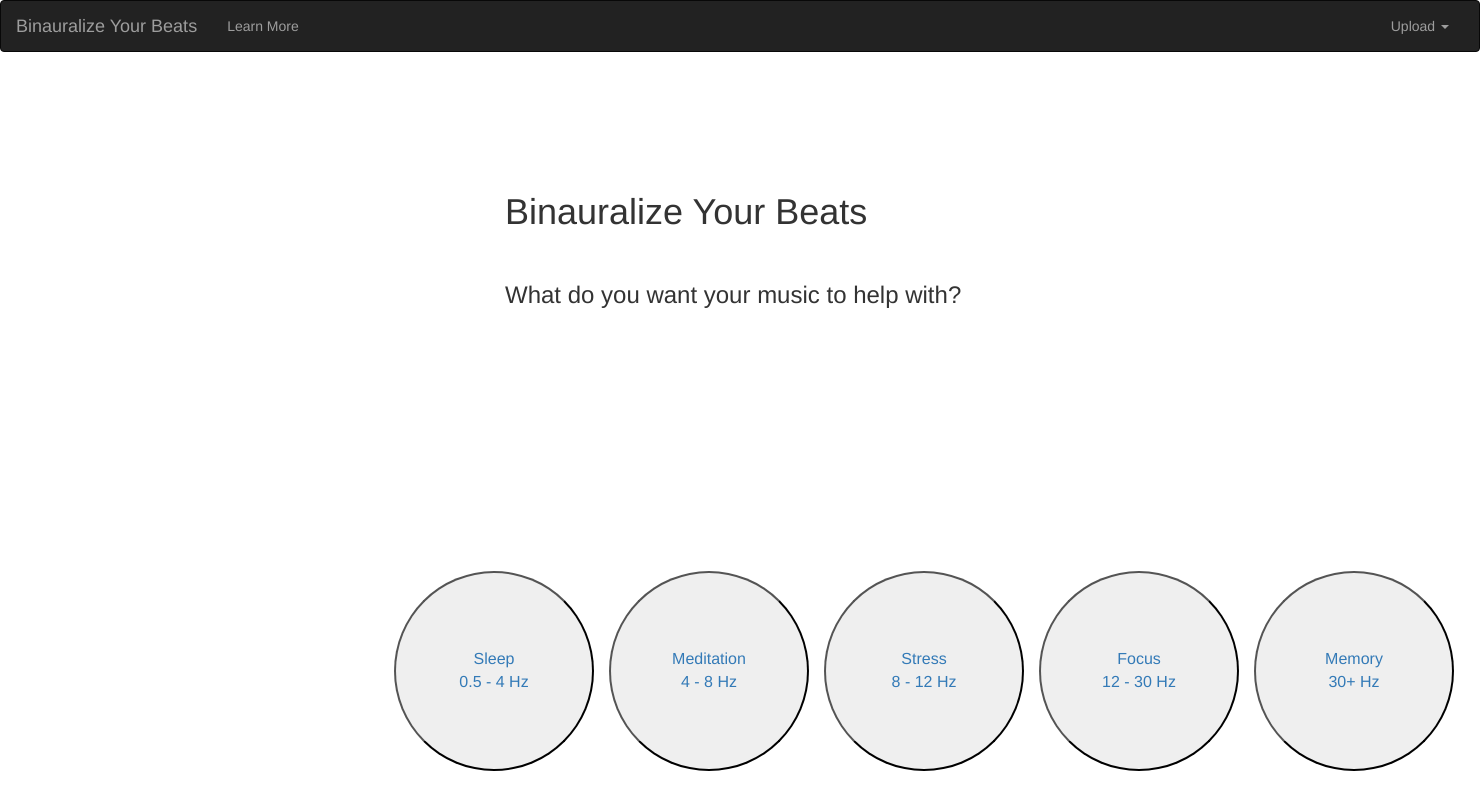
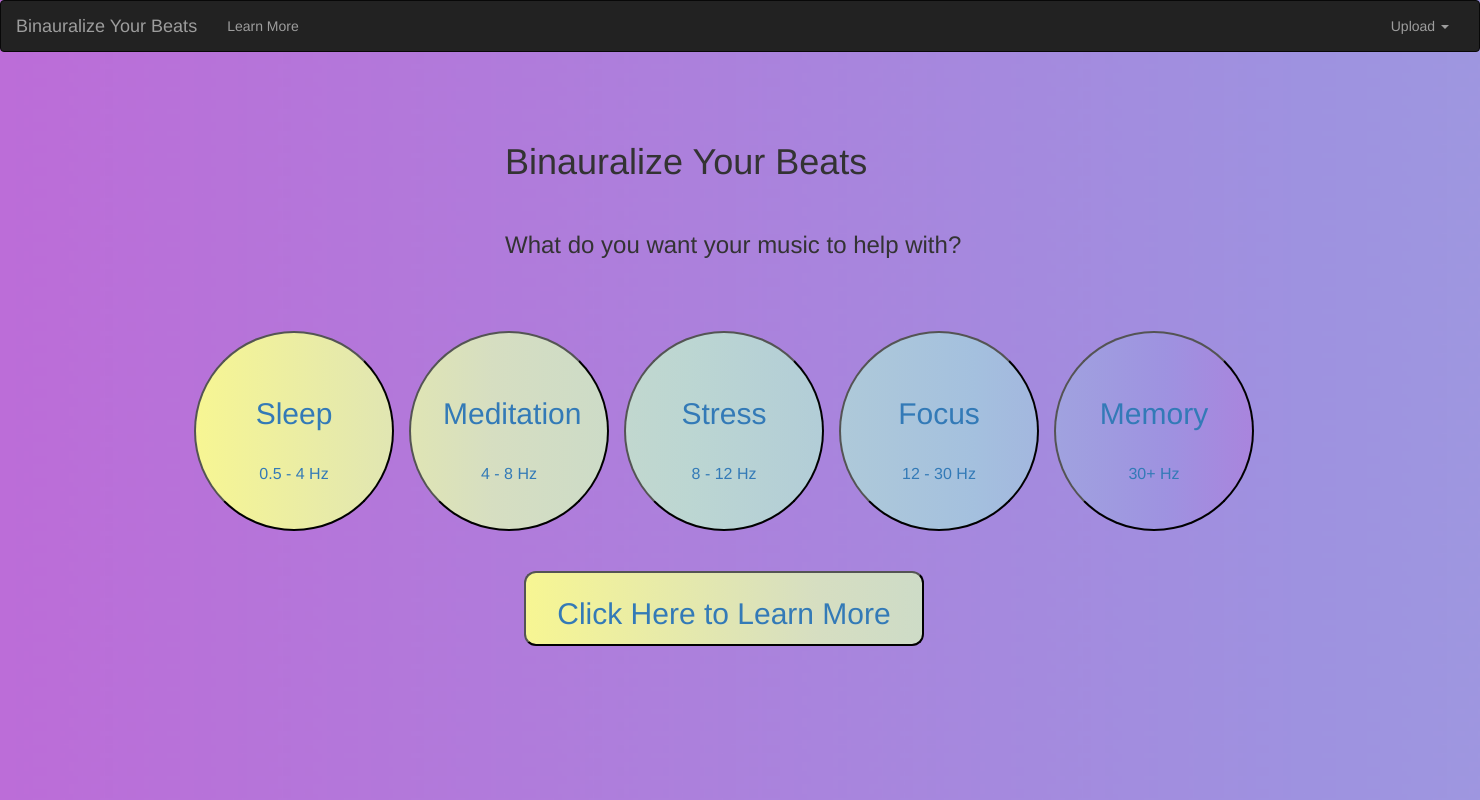
Before and after one commit to combover01/binauralize-your-beats, a Flask app: template templates/landing.html in a window 1480 px wide. Run offline with Flask 2, Linux system fonts and the light colour scheme; the template is opened without the code that fills it, so the values that code supplies are empty; some libraries are stand-ins or nearby versions.

Commit message:
Buttons and Backgrounds
adding colors and cenetering buttons

```diff
--- a/templates/landing.html
+++ b/templates/landing.html
@@ -8,64 +8,103 @@
         <style type="text/css">
           .container {
             max-width: 500px;
-            padding-top: 100px;
+            padding-top: 50px;
           }
 		  body {
-			background-image: url("");
+			background-image:url("gradient1.png");
+			background-repeat: repeat-y;
+			background-size: cover;
 				}
+
 		.Sleep {
 			padding: 15px 32px;
 			font-size: 16px;
 			border-radius: 70%;
+			background-image: url("button1.png");
 			position: absolute;
 				width: 200px;
 				height: 200px;
-				left: 394px;
-				top: 571px;
+				left: 194px;
+				top: 331px;
 			}
+		.Sleep:hover{
+		box-shadow: 0 12px 16px 0 rgba(0,0,0,0.24), 0 17px 50px 0 rgba(0,0,0,0.19);
+		}
+
 		.Meditation {
 			padding: 15px 32px;
 			font-size: 16px;
+			background-image:url("button2.png");
 			border-radius: 70%;
 				position: absolute;
 				width: 200px;
 				height: 200px;
-				left: 609px;
-				top: 571px;
+				left: 409px;
+				top: 331px;
+		}
+		.Meditation:hover{
+		box-shadow: 0 12px 16px 0 rgba(0,0,0,0.24), 0 17px 50px 0 rgba(0,0,0,0.19);
 		}
 		.Stress {
 			padding: 15px 32px;
 			font-size: 16px;
+			background-image:url("button3.png");
 			border-radius: 70%;
 				position: absolute;
 				width: 200px;
 				height: 200px;
-				left: 824px;
-				top: 571px;
+				left: 624px;
+				top: 331px;
 				}
+		.Stress:hover{
+		box-shadow: 0 12px 16px 0 rgba(0,0,0,0.24), 0 17px 50px 0 rgba(0,0,0,0.19);
+		}
 		.Focus {
 			padding: 15px 32px;
 			font-size: 16px;
+			background-image:url("button4.png");
 			border-radius: 70%;
 				position: absolute;
 				width: 200px;
 				height: 200px;
-				left: 1039px;
-				top: 571px;
+				left: 839px;
+				top: 331px;
 			}
-
+		.Focus:hover{
+		box-shadow: 0 12px 16px 0 rgba(0,0,0,0.24), 0 17px 50px 0 rgba(0,0,0,0.19);
+		}
 		.Memory {
 			padding: 15px 32px;
 			font-size: 16px;
+			background-image:url("button5.png");
 			border-radius: 70%;
 				position: absolute;
 				width: 200px;
 				height: 200px;
-				left: 1254px;
+				left: 1054px;
+				top: 331px;
+				}
+		.Memory:hover{
+		box-shadow: 0 12px 16px 0 rgba(0,0,0,0.24), 0 17px 50px 0 rgba(0,0,0,0.19);
+		}
+		.learn {
+			padding 14px 40px
+			font-size 40px;
+			background-image:url("gradients.png");
+			border-radius: 12px ;
+			position: absolute;
+				width: 400px;
+				height: 75px;
+				left:524px;
 				top: 571px;
 				}
+		.learn:hover{
+		box-shadow: 0 12px 16px 0 rgba(0,0,0,0.24), 0 17px 50px 0 rgba(0,0,0,0.19);
+		}
 
-        </style>
+
+
+				</style>
     </head>
 
     <body>
@@ -109,42 +148,50 @@
         </div>
         <br>
         <div>
+
+
     <a href='upload.html'>
       <button class="Sleep">
-        Sleep
+        <h2>Sleep</h2>
         <br>
         0.5 - 4 Hz
       </button>
     </a>
     <a href='upload.html'>
       <button class="Meditation">
-        Meditation
+        <h2>Meditation</h2>
         <br>
         4 - 8 Hz
        </button>
     </a>
     <a href='upload.html'>
       <button class="Stress">
-        Stress
+        <h2>Stress</h2>
         <br>
         8 - 12 Hz
       </button>
     </a>
     <a href='upload.html'>
       <button class="Focus">
-        Focus
+        <h2>Focus</h2>
         <br>
         12 - 30 Hz
       </button>
     </a>
     <a href='upload.html'>
       <button class="Memory">
-        Memory
+        <h2>Memory</h2>
         <br>
         30+ Hz
       </button>
     </a>
         </div>
+	<br>
+	<a href='edu.html'>
+		<button class="learn">
+			<h2>Click Here to Learn More</h2>
+			</button>
+	</a>
         <script src="http://code.jquery.com/jquery-1.10.2.min.js"></script>
         <script src="http://netdna.bootstrapcdn.com/bootstrap/3.0.0/js/bootstrap.min.js"></script>
 
--- a/templates/upload.html
+++ b/templates/upload.html
@@ -12,6 +12,11 @@
       max-width: 500px;
       padding-top: 100px;
     }
+	body {
+			background-image:url("gradient1.png");
+			background-repeat: repeat-y;
+			background-size: cover;
+				}
   </style>
 </head>
 
```
Also changed, not shown: templates/edu.html (+7 -2 lines), templates/button1.png (added), templates/button2.png (added), templates/button3.png (added), templates/button4.png (added), templates/button5.png (added), templates/gradients.png.
